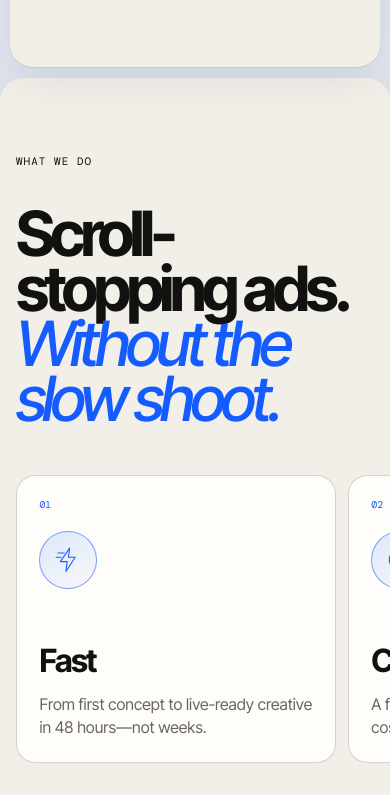
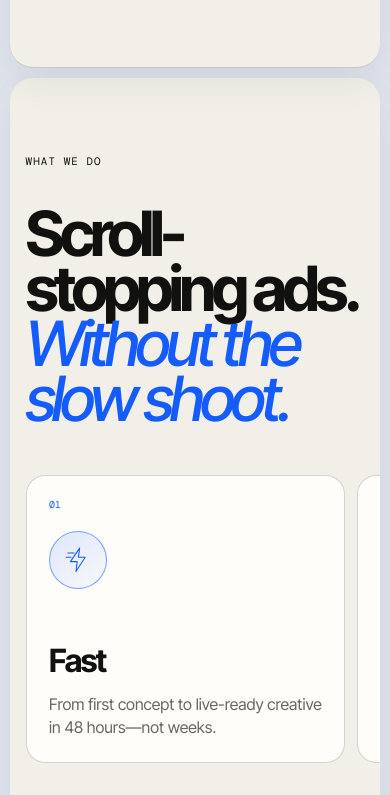
Before and after one commit to masnoori9090/trifid-case-studies, a plain HTML site: page ai-ads.html in a window 390 px wide. Shown: the part 1169-1964 px from the top of the page. Drawn offline with nearby package versions, Linux system fonts and the light colour scheme; a web font is replaced by a local one.

Commit message:
Align mobile AI promise panel

```diff
--- a/styles.css
+++ b/styles.css
@@ -2645,6 +2645,11 @@ img {
     box-shadow: 0 .8rem 2.5rem rgba(7, 20, 47, .07);
   }
 
+  main > .ai-promise {
+    max-width: none;
+    margin: .6rem;
+  }
+
   main > .hero,
   main > .section,
   main > .approach-section,
```
